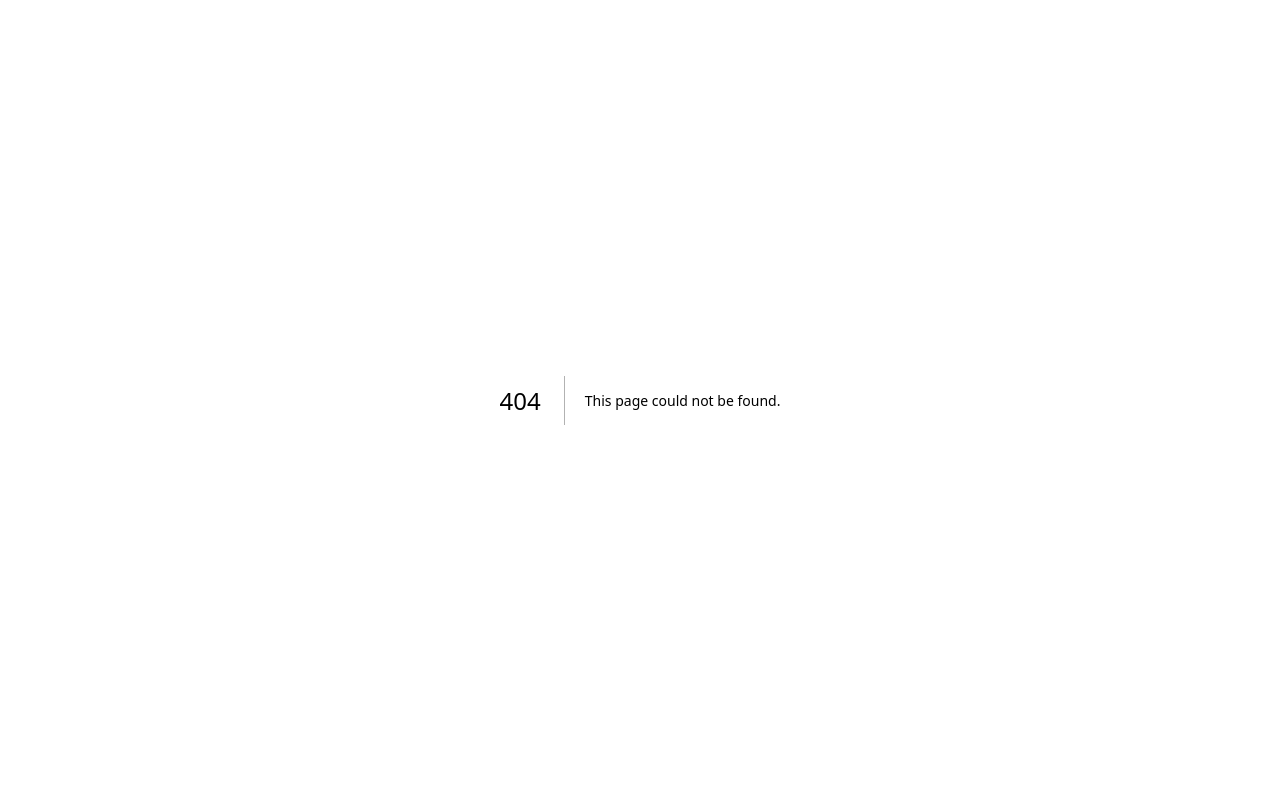
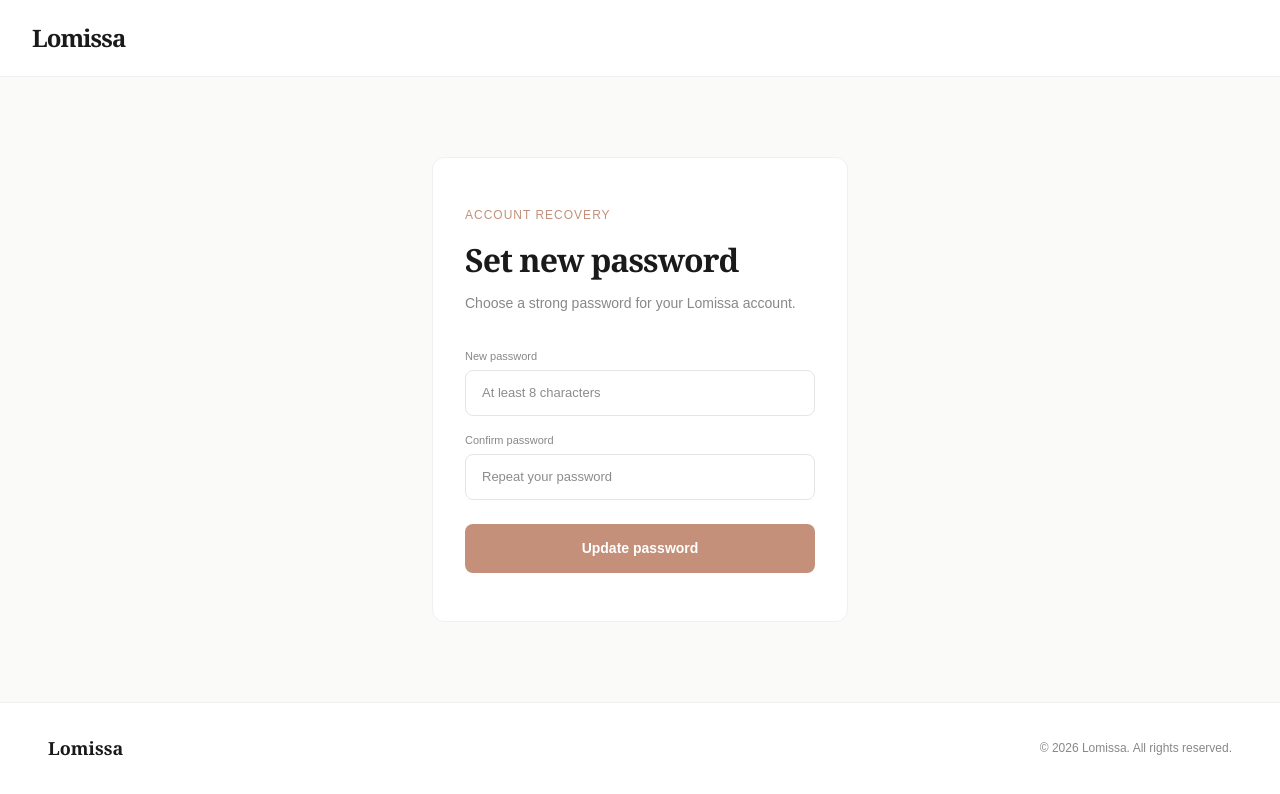
Before and after one commit to modqi/framio, a Next.js app: page /reset-password in a window 1280 px wide. Before the commit this address had no page. Shown: the top 794 px of the page. Built offline with nearby package versions, Linux system fonts and the light colour scheme; no server answers.

Commit message:
Add forgot password and reset password pages

```diff
--- a/app/login/page.tsx
+++ b/app/login/page.tsx
@@ -72,7 +72,9 @@ export default function Login() {
           </div>
 
           <div className="mb-8">
-            <label style={{fontSize: "9px", letterSpacing: "3px", color: "#888", display: "block", marginBottom: "8px"}}>PASSWORD</label>
+           <div style={{textAlign: "right", marginTop: "6px"}}>
+  <a href="/reset-password" style={{fontSize: "12px", color: "#C4907A", textDecoration: "none"}}>Forgot your password?</a>
+</div>
             <input
               type="password"
               value={password}
--- /dev/null
+++ b/app/reset-password/page.tsx
@@ -0,0 +1,103 @@
+"use client";
+import { useState } from "react";
+import { supabase } from "../../lib/supabase";
+
+export default function UpdatePassword() {
+  const [password, setPassword] = useState("");
+  const [confirm, setConfirm] = useState("");
+  const [loading, setLoading] = useState(false);
+  const [done, setDone] = useState(false);
+  const [error, setError] = useState("");
+
+  const handleUpdate = async () => {
+    if (!password) { setError("Please enter a new password."); return; }
+    if (password.length < 8) { setError("Password must be at least 8 characters."); return; }
+    if (password !== confirm) { setError("Passwords do not match."); return; }
+    setLoading(true);
+    setError("");
+    const { error } = await supabase.auth.updateUser({ password });
+    if (error) { setError("Something went wrong. Please try again."); }
+    else { setDone(true); }
+    setLoading(false);
+  };
+
+  return (
+    <main className="min-h-screen" style={{backgroundColor: "#FAFAF8"}}>
+
+      <nav style={{borderBottom: "1px solid #f0f0f0", backgroundColor: "#fff"}} className="flex items-center justify-between px-8 py-5">
+        <div className="flex items-baseline gap-3">
+          <a href="/" style={{fontFamily: "Georgia, serif", fontSize: "24px", fontWeight: "700", color: "#1a1a1a", letterSpacing: "-1px", textDecoration: "none"}}>Lomissa</a>
+        </div>
+      </nav>
+
+      <div style={{maxWidth: "480px", margin: "80px auto", padding: "0 32px"}}>
+        {done ? (
+          <div style={{backgroundColor: "#fff", borderRadius: "12px", padding: "48px 32px", border: "1px solid #f0f0f0", textAlign: "center"}}>
+            <div style={{fontSize: "48px", marginBottom: "24px"}}>✅</div>
+            <h1 style={{fontFamily: "Georgia, serif", fontSize: "28px", fontWeight: "700", color: "#1a1a1a", margin: "0 0 16px"}}>
+              Password updated!
+            </h1>
+            <p style={{fontSize: "14px", color: "#888", margin: "0 0 32px", lineHeight: "1.7"}}>
+              Your password has been successfully updated. You can now log in with your new password.
+            </p>
+            <a href="/login" style={{backgroundColor: "#1a1a1a", color: "#fff", fontSize: "13px", padding: "12px 32px", borderRadius: "8px", textDecoration: "none", display: "inline-block"}}>
+              Log in
+            </a>
+          </div>
+        ) : (
+          <div style={{backgroundColor: "#fff", borderRadius: "12px", padding: "48px 32px", border: "1px solid #f0f0f0"}}>
+            <p style={{fontSize: "12px", color: "#C4907A", margin: "0 0 12px", letterSpacing: "1px"}}>ACCOUNT RECOVERY</p>
+            <h1 style={{fontFamily: "Georgia, serif", fontSize: "32px", fontWeight: "700", color: "#1a1a1a", margin: "0 0 8px", letterSpacing: "-1px"}}>
+              Set new password
+            </h1>
+            <p style={{fontSize: "14px", color: "#888", margin: "0 0 32px", lineHeight: "1.7"}}>
+              Choose a strong password for your Lomissa account.
+            </p>
+
+            <div style={{marginBottom: "16px"}}>
+              <label style={{fontSize: "11px", color: "#888", display: "block", marginBottom: "6px"}}>New password</label>
+              <input
+                type="password"
+                value={password}
+                onChange={(e) => setPassword(e.target.value)}
+                placeholder="At least 8 characters"
+                style={{width: "100%", border: "1px solid #e5e5e5", borderRadius: "8px", padding: "12px 16px", fontSize: "13px", outline: "none", color: "#1a1a1a", backgroundColor: "#fff", boxSizing: "border-box"}}
+              />
+            </div>
+
+            <div style={{marginBottom: "24px"}}>
+              <label style={{fontSize: "11px", color: "#888", display: "block", marginBottom: "6px"}}>Confirm password</label>
+              <input
+                type="password"
+                value={confirm}
+                onChange={(e) => setConfirm(e.target.value)}
+                placeholder="Repeat your password"
+                style={{width: "100%", border: "1px solid #e5e5e5", borderRadius: "8px", padding: "12px 16px", fontSize: "13px", outline: "none", color: "#1a1a1a", backgroundColor: "#fff", boxSizing: "border-box"}}
+              />
+            </div>
+
+            {error && (
+              <div style={{marginBottom: "16px", padding: "12px", borderRadius: "8px", backgroundColor: "#fff8f8", border: "1px solid #fce8e8"}}>
+                <p style={{fontSize: "12px", color: "#cc0000", margin: "0"}}>{error}</p>
+              </div>
+            )}
+
+            <button
+              onClick={handleUpdate}
+              disabled={loading}
+              style={{width: "100%", backgroundColor: "#C4907A", color: "#fff", fontSize: "14px", padding: "14px", border: "none", borderRadius: "8px", cursor: "pointer", fontWeight: "600"}}
+            >
+              {loading ? "Updating..." : "Update password"}
+            </button>
+          </div>
+        )}
+      </div>
+
+      <footer style={{backgroundColor: "#fff", padding: "32px 48px", borderTop: "1px solid #f0f0f0", display: "flex", justifyContent: "space-between", alignItems: "center", flexWrap: "wrap", gap: "16px", marginTop: "48px"}}>
+        <p style={{fontFamily: "Georgia, serif", fontSize: "18px", fontWeight: "700", color: "#1a1a1a", margin: "0"}}>Lomissa</p>
+        <p style={{fontSize: "12px", color: "#888", margin: "0"}}>© 2026 Lomissa. All rights reserved.</p>
+      </footer>
+
+    </main>
+  );
+}
```
